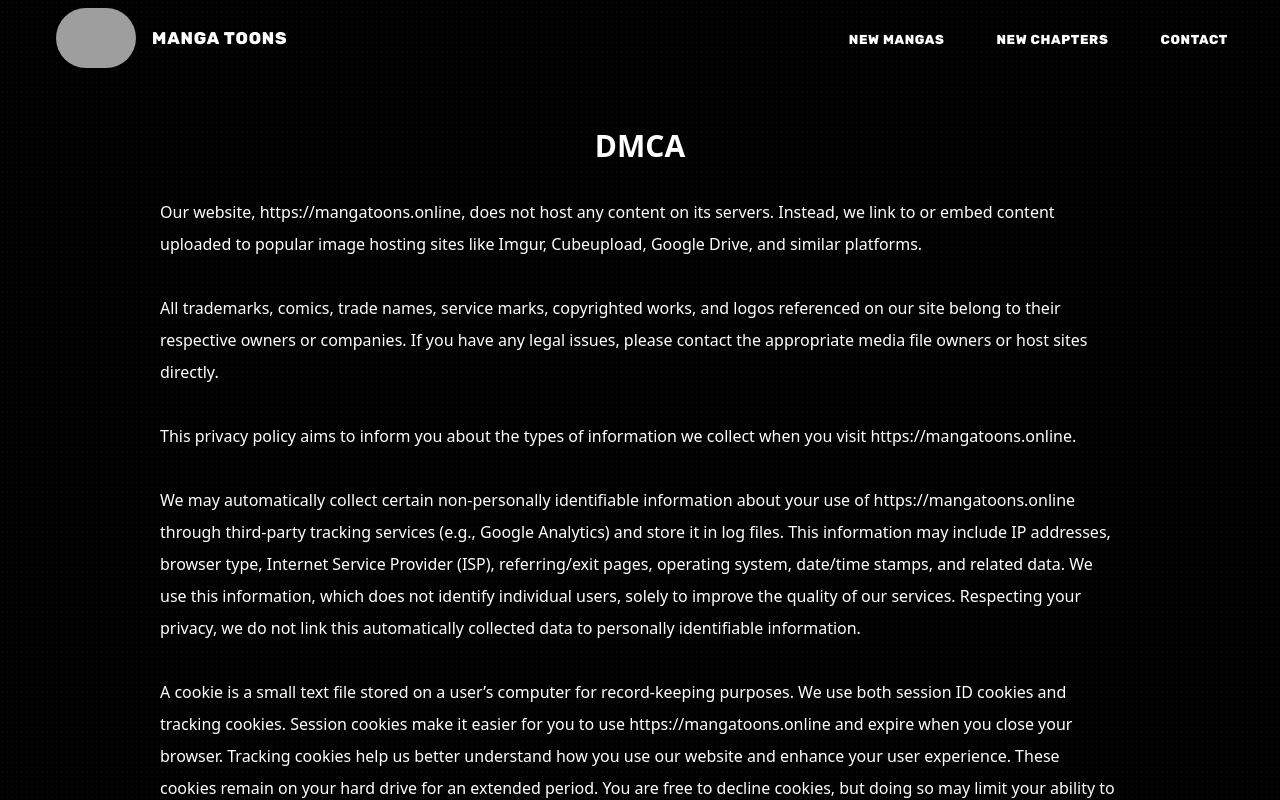
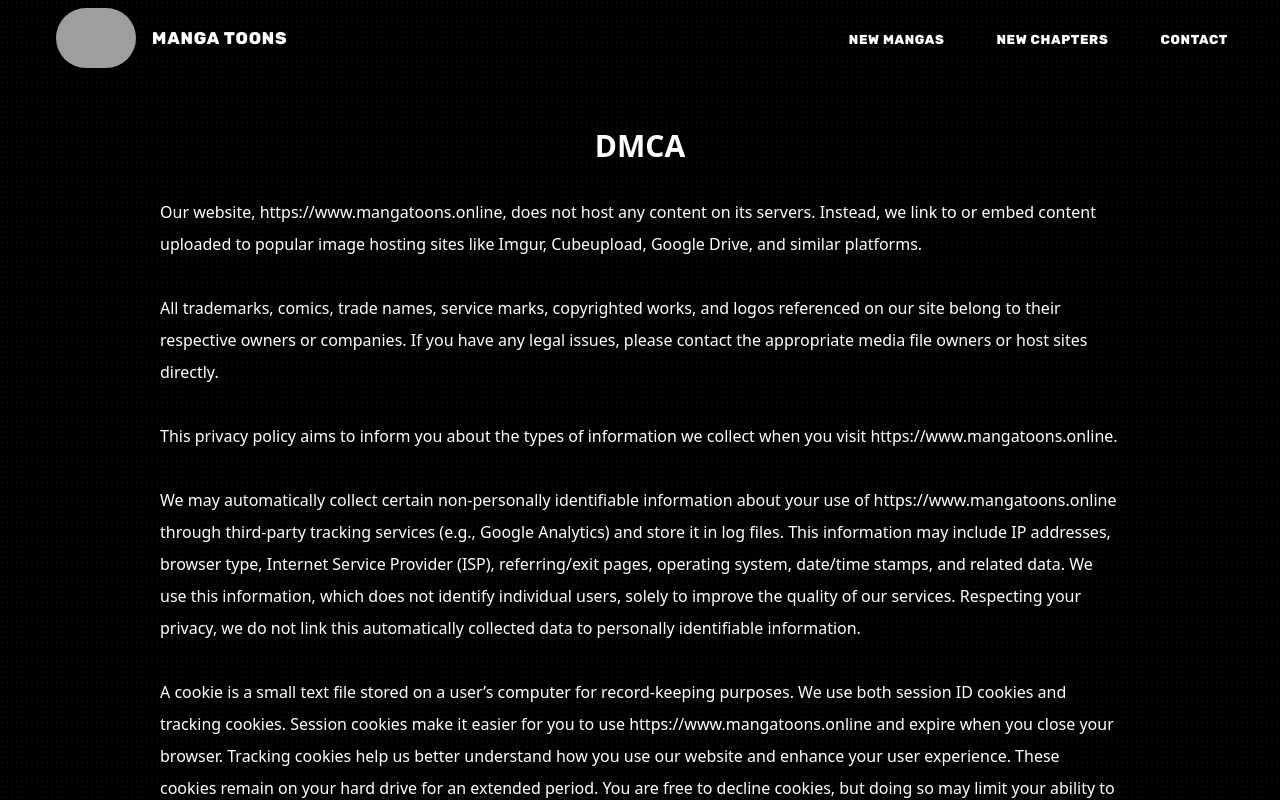
Before and after one commit to divrawat/mangatoons.online, a Next.js app: page /dmca in a window 1280 px wide. Shown: the top 800 px of the page. Built offline with nearby package versions, Linux system fonts and the light colour scheme; grey boxes are pictures that could not be loaded.

Commit message:
rgv0e5rg

```diff
--- a/config.js
+++ b/config.js
@@ -2,7 +2,7 @@
 // export const DOMAIN = 'http://localhost:3000';
 // export const BACKEND_DOMAIN = 'http://localhost:8000';
 
-export const DOMAIN = 'https://mangatoons.online';
+export const DOMAIN = 'https://www.mangatoons.online';
 export const BACKEND_DOMAIN = 'https://backend-mangawebsite.vercel.app'
 
 
```
